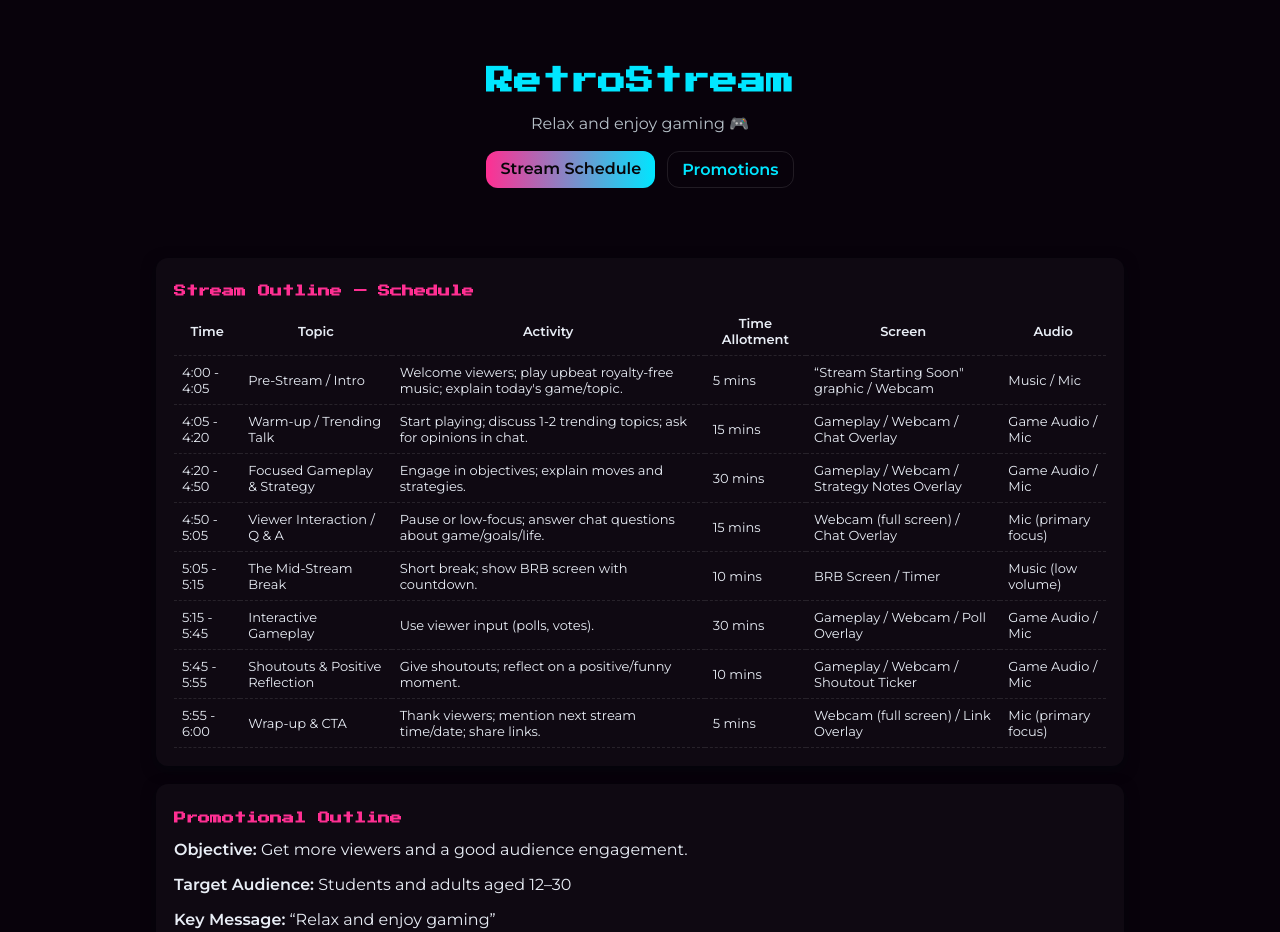
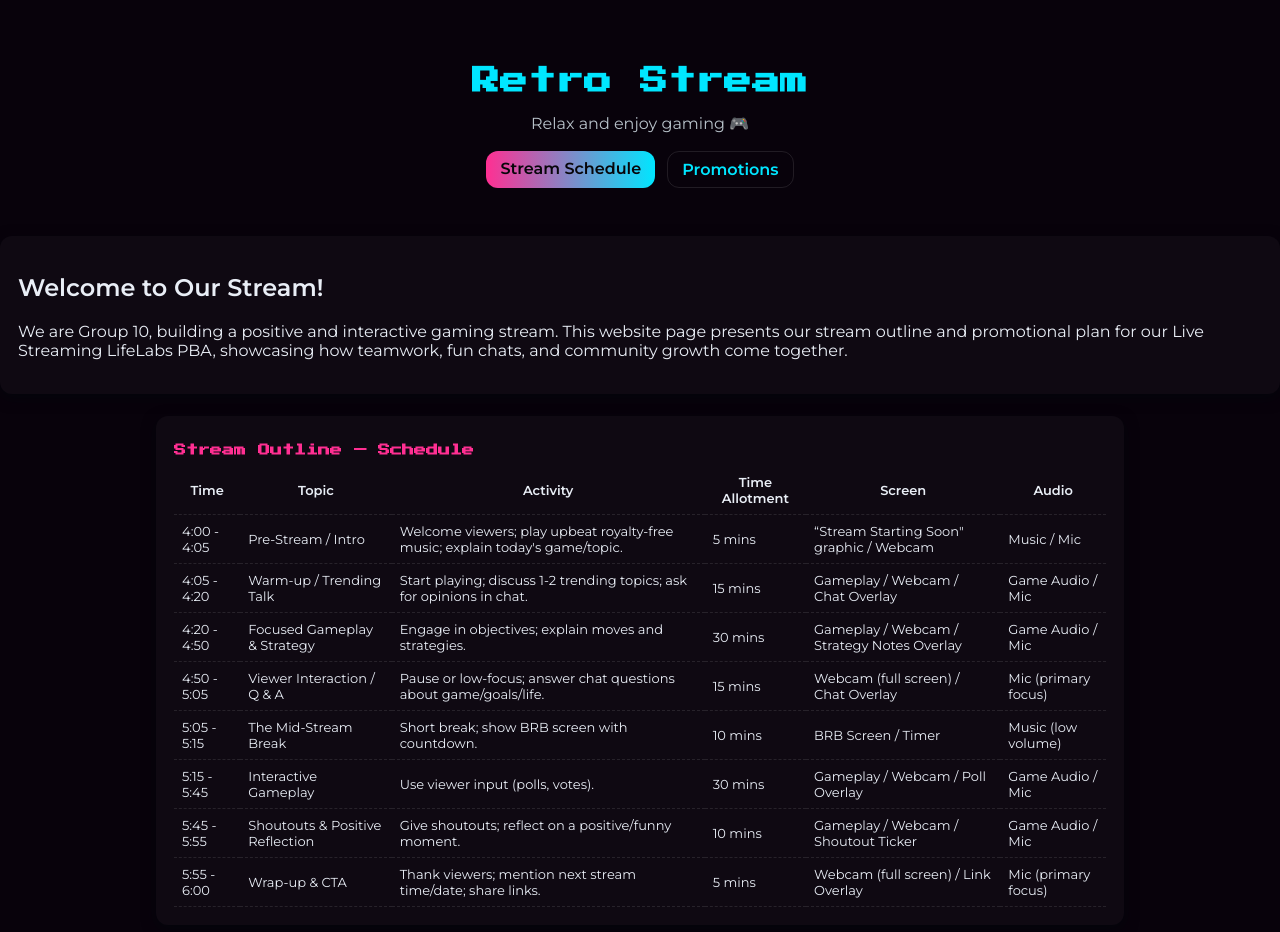
Before and after one commit to Matthew-maker242/Group-10-Website.github.io, a plain HTML site: page index.html in a window 1280 px wide. Shown: the top 932 px of the page. Drawn offline with Linux system fonts and the light colour scheme.

Commit message:
Update index.html

```diff
--- a/index.html
+++ b/index.html
@@ -10,7 +10,7 @@
 <body>
   <header class="hero">
     <div class="hero-inner">
-      <h1 class="title">RetroStream</h1>
+      <h1 class="title">Retro Stream</h1>
       <p class="tagline">Relax and enjoy gaming 🎮</p>
       <div class="cta-row">
         <a class="btn" href="#schedule">Stream Schedule</a>
@@ -18,6 +18,16 @@
       </div>
     </div>
   </header>
+
+  <section id="intro" class="card">
+    <h2>Welcome to Our Stream!</h2>
+    <p>
+      We are Group 10, building a positive and interactive gaming stream.
+      This website page presents our stream outline and promotional plan
+      for our Live Streaming LifeLabs PBA, showcasing how teamwork, fun
+      chats, and community growth come together.
+    </p>
+  </section>
 
   <main class="container">
     <!-- Stream Schedule -->
```
